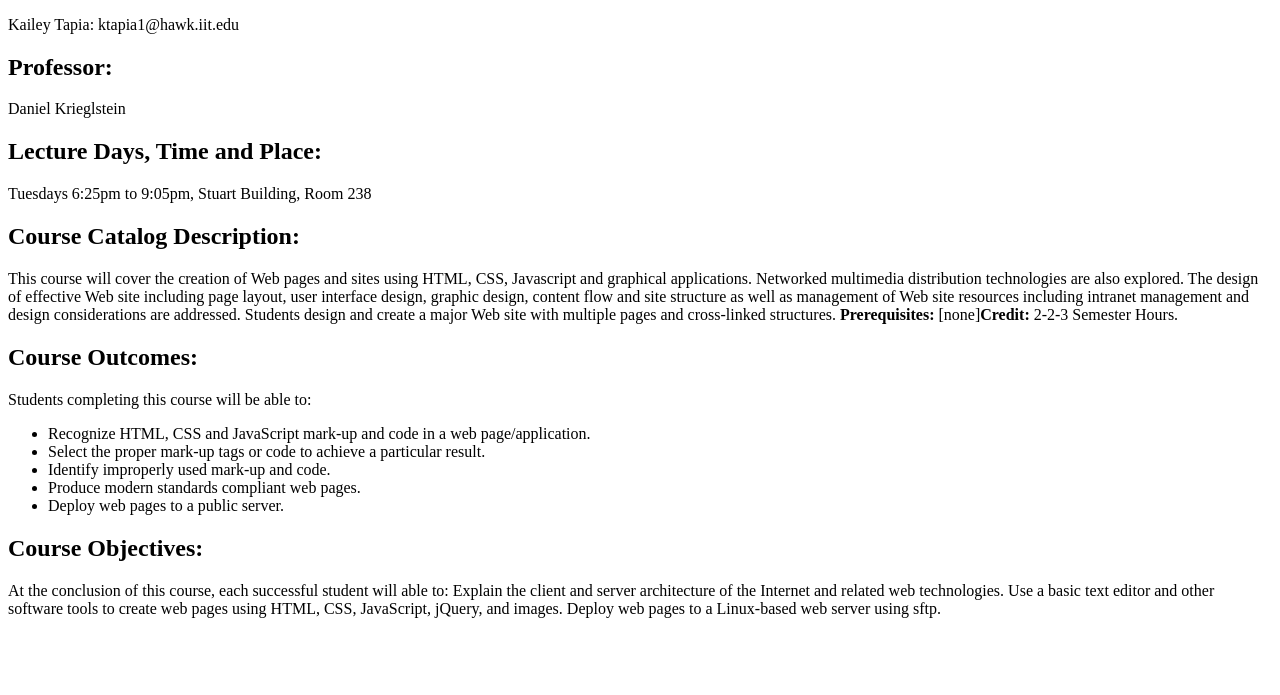
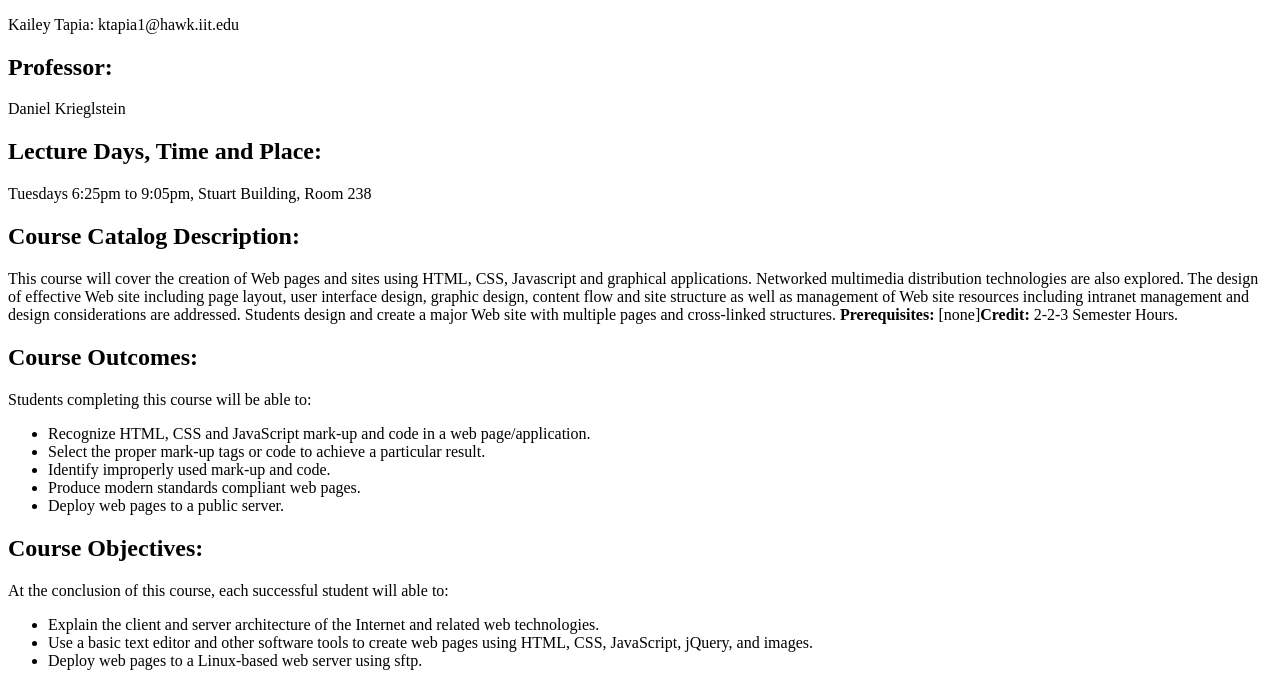
Before and after one commit to KaileyTapia/lab2, a plain HTML site: page index.html in a window 1280 px wide. Shown: the part 105-800 px from the top of the page. Drawn offline with Linux system fonts and the light colour scheme.

Commit message:
updating unorder lists
applied same fix as the previous commit mentions to the second unorder list

```diff
--- a/index.html
+++ b/index.html
@@ -23,8 +23,8 @@
   <li>Deploy web pages to a public server.</li></ul></p>
 <h2>Course Objectives:</h2>
 <p>At the conclusion of this course, each successful student will able to:
-Explain the client and server architecture of the Internet and related web technologies.
-Use a basic text editor and other software tools to create web pages using HTML, CSS, JavaScript, jQuery, and images.
-Deploy web pages to a Linux-based web server using sftp.</p>
+<ul><li>Explain the client and server architecture of the Internet and related web technologies.</li>
+<li>Use a basic text editor and other software tools to create web pages using HTML, CSS, JavaScript, jQuery, and images.</li>
+  <li>Deploy web pages to a Linux-based web server using sftp.</li></ul></p>
 </body>
 </html>
```
